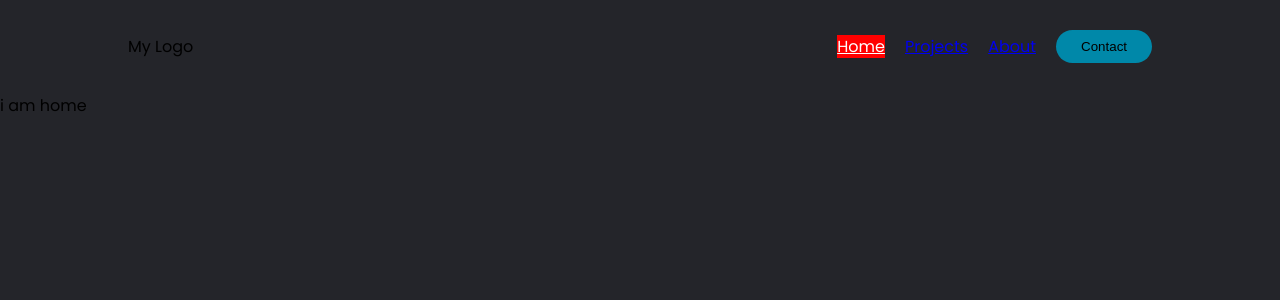
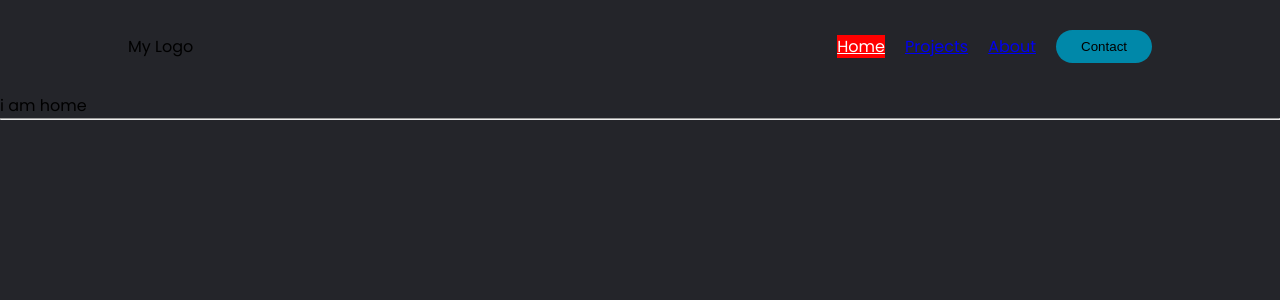
Before and after one commit to sushilthapaIT/Portfolio-ReactJS, a React (Vite) app in the folder portfolio-sushi/: page / in a window 1280 px wide. Shown: the top 300 px of the page. Built offline with nearby package versions, Linux system fonts and the light colour scheme.

Commit message:
added footer component in all pages

```diff
--- a/portfolio-sushi/src/App.jsx
+++ b/portfolio-sushi/src/App.jsx
@@ -5,6 +5,7 @@ import Home from './content/Home';
 import About from './content/About';
 import Contact from './content/Contact';
 import Projects from './content/Projects';
+import Footer from './components/Footer';
 
 const router = createBrowserRouter([
   {
@@ -13,6 +14,7 @@ const router = createBrowserRouter([
       <>
         <Navbar />
         <Home />
+        <Footer />
       </>
     ),
   },
@@ -22,6 +24,7 @@ const router = createBrowserRouter([
       <>
         <Navbar />
         <About />
+        <Footer />
       </>
     ),
   },
@@ -31,6 +34,7 @@ const router = createBrowserRouter([
       <>
         <Navbar />
         <Contact />
+        <Footer />
       </>
     ),
   },
@@ -40,6 +44,7 @@ const router = createBrowserRouter([
       <>
         <Navbar />
         <Projects />
+        <Footer />
       </>
     ),
   },
```
